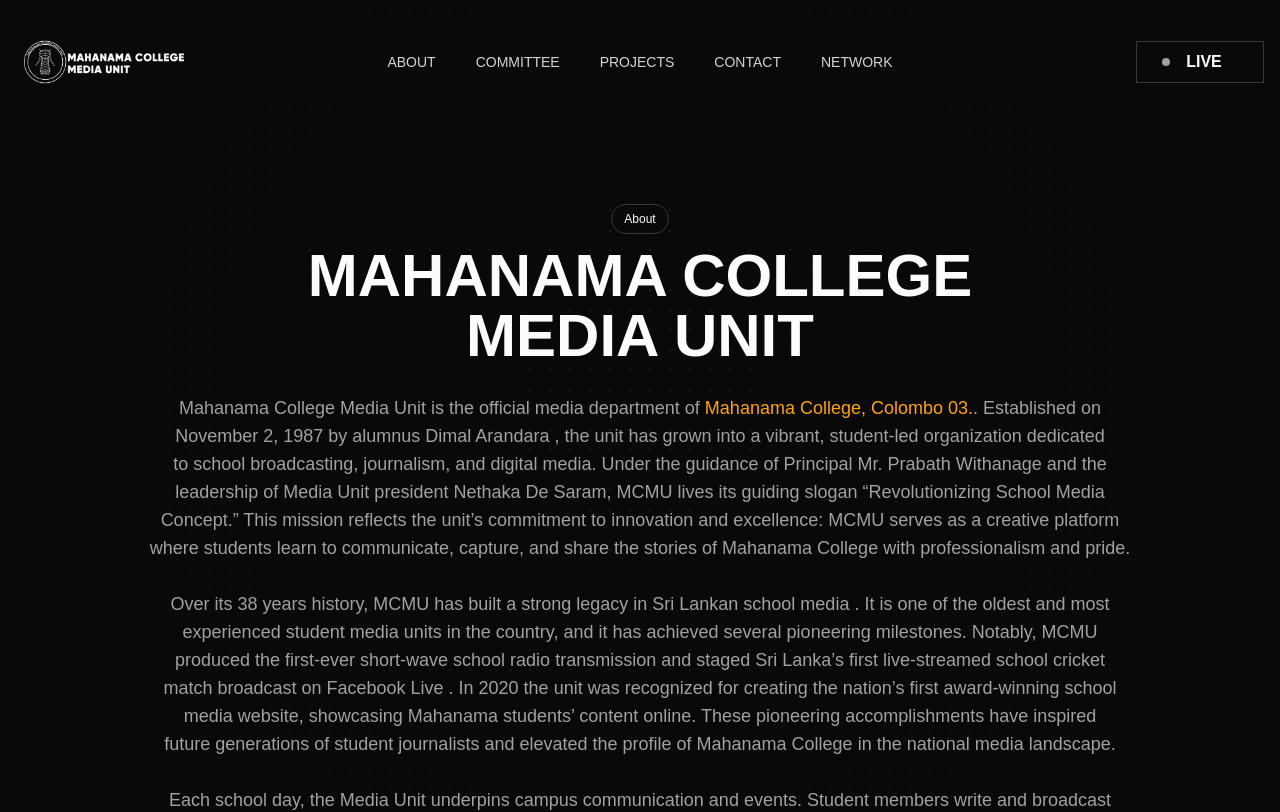
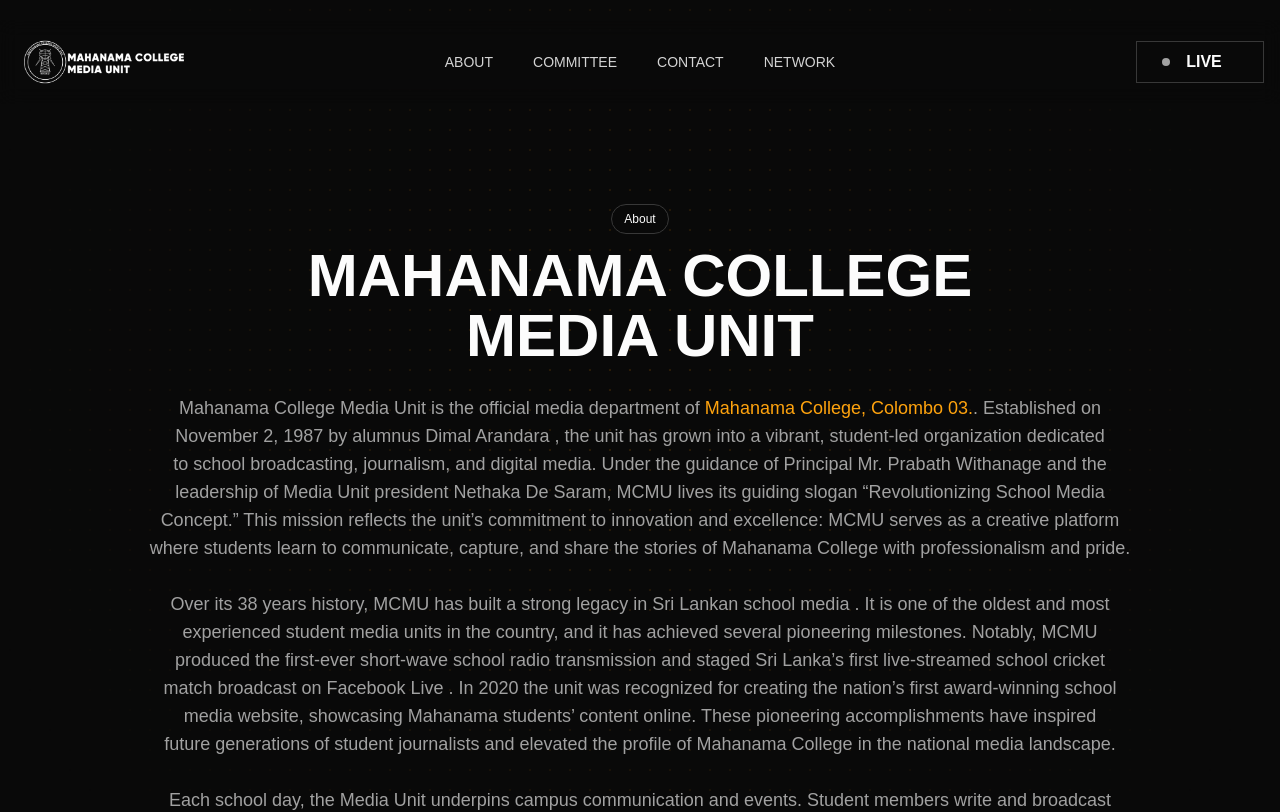
Before and after one commit to nethaka-sades/mcmu_web, a Next.js app: page /about in a window 1280 px wide. Shown: the top 812 px of the page. Built offline with nearby package versions, Linux system fonts and the light colour scheme; a web font is replaced by a local one.

Commit message:
removed /projects route

```diff
--- a/src/components/main/NavBar.tsx
+++ b/src/components/main/NavBar.tsx
@@ -22,10 +22,6 @@
     {
       name: "COMMITTEE",
       link: "/committee",
-    },
-    {
-      name: "PROJECTS",
-      link: "/projects",
     },
     {
       name: "CONTACT",
```
